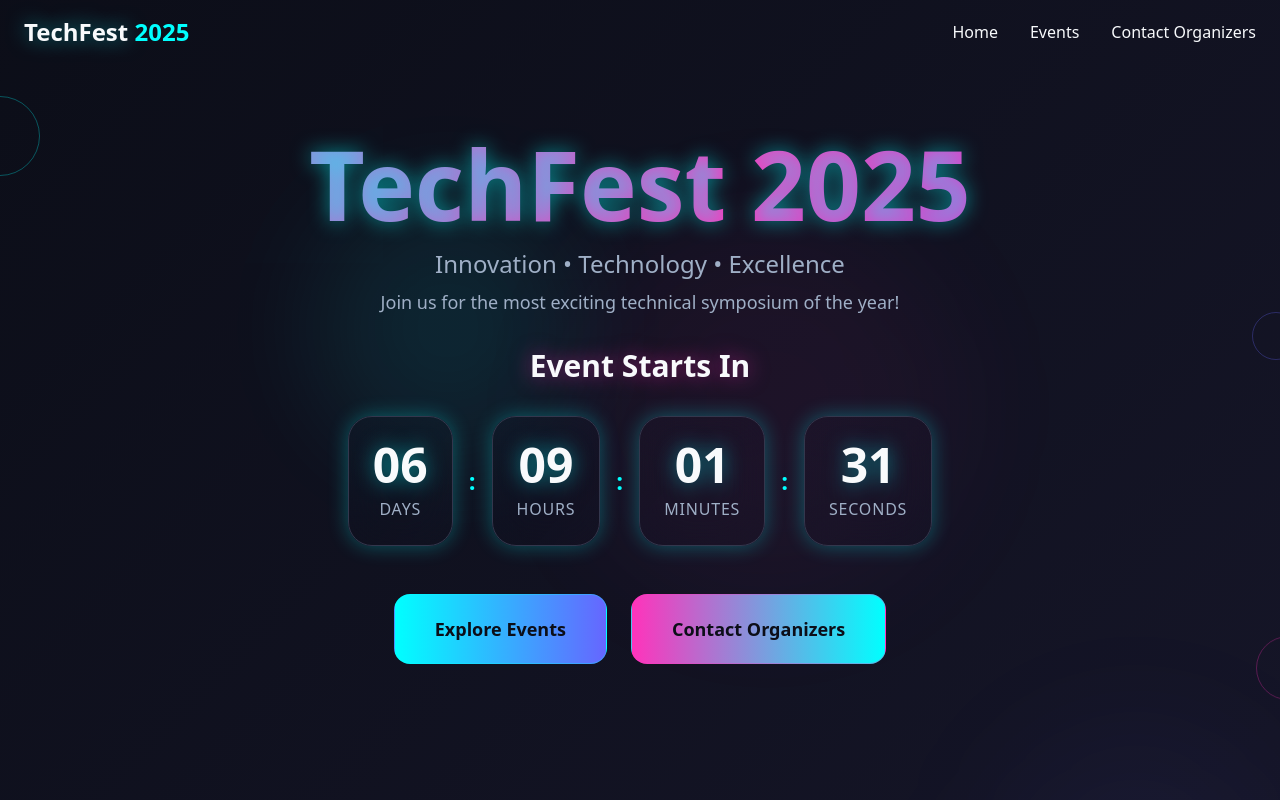
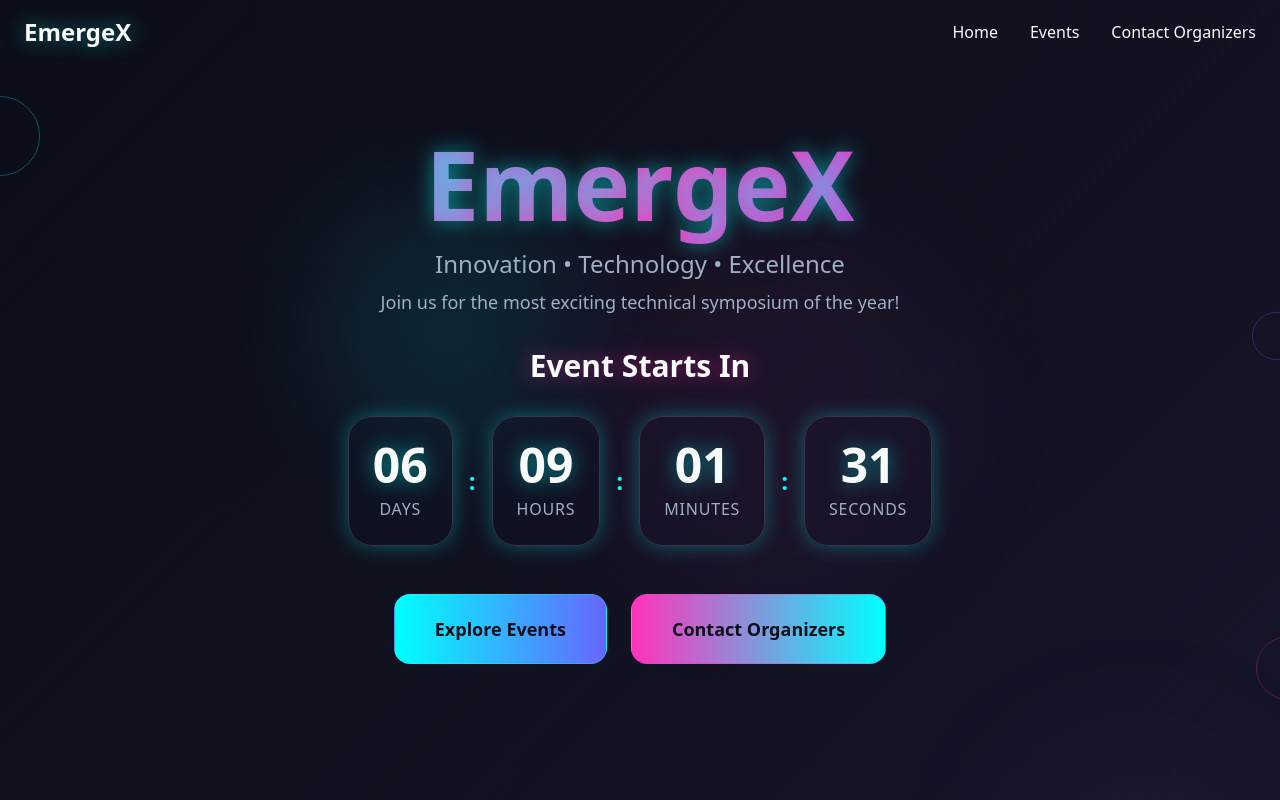
Before and after one commit to Skharshavardhan/EmergeX2k25, a React (Vite) app: page / in a window 1280 px wide. Shown: the top 800 px of the page. Built offline with nearby package versions, Linux system fonts and the light colour scheme; the HTML template or start-up script is replaced by a standard one.

Commit message:
Refactor: Rename "Tech Fesh 2025" to "EmergeX"

```diff
--- a/index.html
+++ b/index.html
@@ -3,13 +3,13 @@
   <head>
     <meta charset="UTF-8" />
     <meta name="viewport" content="width=device-width, initial-scale=1.0" />
-    <title>TechFest 2025 - College Symposium</title>
-    <meta name="description" content="Join us for TechFest 2025 - the most exciting technical symposium featuring cutting-edge events, competitions, and innovation challenges." />
-    <meta name="author" content="TechFest 2025 Organizing Committee" />
-    <meta name="keywords" content="techfest, college symposium, technical events, programming, innovation, competition" />
+    <title>EmergeX - College Symposium</title>
+    <meta name="description" content="Join us for EmergeX - the most exciting technical symposium featuring cutting-edge events, competitions, and innovation challenges." />
+    <meta name="author" content="EmergeX Organizing Committee" />
+    <meta name="keywords" content="emergex, college symposium, technical events, programming, innovation, competition" />
 
-    <meta property="og:title" content="TechFest 2025 - College Technical Symposium" />
-    <meta property="og:description" content="Experience innovation and excellence at TechFest 2025. Register for technical and non-technical events now!" />
+    <meta property="og:title" content="EmergeX - College Technical Symposium" />
+    <meta property="og:description" content="Experience innovation and excellence at EmergeX. Register for technical and non-technical events now!" />
     <meta property="og:type" content="website" />
     <meta property="og:image" content="/og-image.jpg" />
 
--- a/src/components/Footer.tsx
+++ b/src/components/Footer.tsx
@@ -43,7 +43,7 @@ const Footer = () => {
           {/* Copyright */}
           <div className="text-center md:text-right">
             <p className="text-sm text-muted-foreground">
-              © 2025 TechFest Organizing Committee
+              © 2025 EmergeX Organizing Committee
             </p>
             <p className="text-xs text-muted-foreground mt-1">
               All rights reserved
--- a/src/components/Navigation.tsx
+++ b/src/components/Navigation.tsx
@@ -29,8 +29,7 @@ const Navigation = () => {
         <div className="flex items-center justify-between">
           {/* Logo */}
           <div className="text-2xl font-bold">
-            <span className="text-glow-primary">TechFest</span>
-            <span className="text-primary"> 2025</span>
+            <span className="text-glow-primary">EmergeX</span>
           </div>
 
           {/* Desktop Navigation */}
--- a/src/data/events.js
+++ b/src/data/events.js
@@ -6,7 +6,7 @@ export const SYMPOSIUM_DATE = new Date('2025-09-16T00:00:00');
 
 // SYMPOSIUM DETAILS
 export const SYMPOSIUM_INFO = {
-  name: "TechFest 2025",
+  name: "EmergeX",
   subtitle: "Innovation • Technology • Excellence",
   description: "Join us for the most exciting technical symposium of the year!"
 };
```
Also changed, not shown: 1 other file (tests, documents, lock files or other folders).
